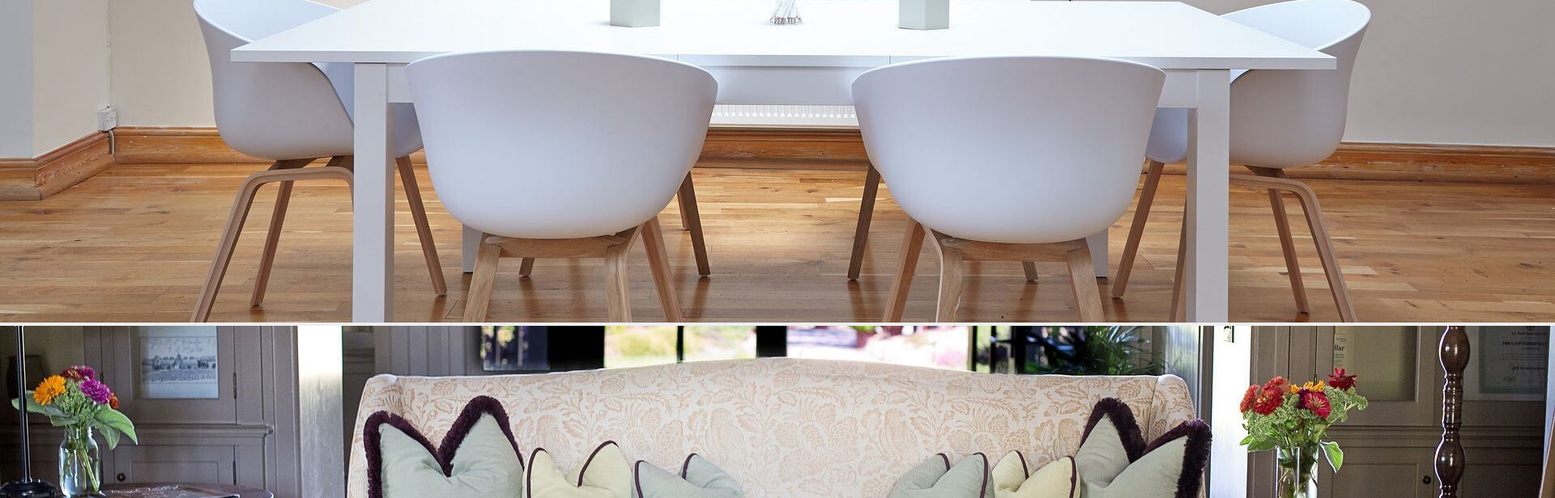
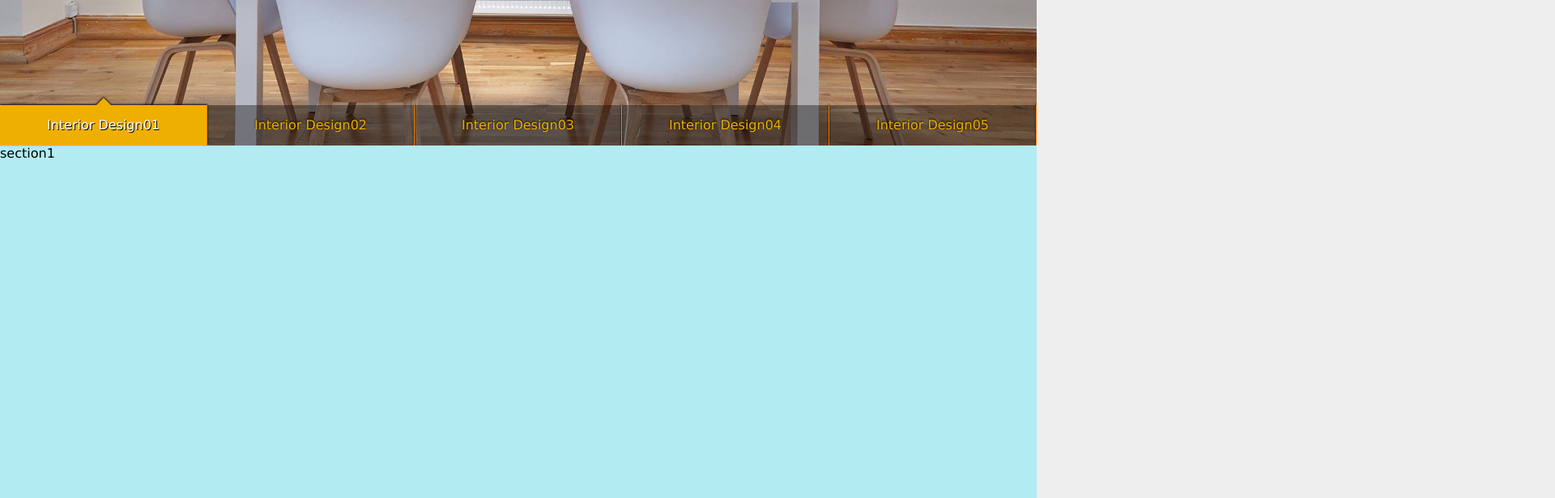
Before and after one commit to zoego99/InteriorDesign, a plain HTML site: page index.html in a window 1280 px wide. Shown: the part 300-916 px from the top of the page at 81% size, 1920 px wide, since content can reach past the window. Drawn offline with Linux system fonts and the light colour scheme.

Commit message:
'S2:slider高度取得及section設定vh高度'

```diff
--- a/css/index.css
+++ b/css/index.css
@@ -41,3 +41,48 @@ nav div:after{
 nav div:hover:after{
   transform: scaleX(1);
 }
+/* #slider =========================================== */
+#slider{
+  position: relative;
+  /* height: 347px;  暫訂 */
+}
+#slider img{
+  /* display: block; */
+  width: 100%; height: auto;
+  position: absolute; top: 0; left: 0;
+  opacity: 0;
+}
+#slider img:nth-of-type(1){
+  opacity: 1;
+}
+
+.sliderTab{
+  position: absolute; bottom: 0; left: 0; z-index: 1;
+  background: rgba(0, 0, 0, 0.377);
+  height: 50px; width: 100%;
+}
+.sliderTab a{
+  display: inline-block; width: 20%;
+  border-right: 1px solid #f57c00; box-sizing: border-box;
+  color: #EFAF00; text-align: center; line-height: 50px;
+
+  position: relative;
+  filter: drop-shadow(0 -1px 1px #000);
+}
+.sliderTab:last-child{
+  border-right: none;
+}
+.sliderTab .on{
+  background:#EFAF00; color:#fff; text-shadow: 1px 1px #000;
+}
+.sliderTab .on:before{
+  content: "";
+  border-bottom: 10px solid #EFAF00;
+  border-left:10px solid transparent; border-right:10px solid transparent;
+  position: absolute; top: -9px; left: 50%; transform: translateX(-50%);
+}
+
+/* #slider =========================================== */
+section{
+  min-height: 100vh;
+}
--- a/index.html
+++ b/index.html
@@ -18,13 +18,7 @@
     </nav>
   </header>
   <div id="slider">
-    <div class="sliderTab">
-      <a class="on" href="javascript:;">Interior Design01</a>
-      <a href="javascript:;">Interior Design02</a>
-      <a href="javascript:;">Interior Design03</a>
-      <a href="javascript:;">Interior Design04</a>
-      <a href="javascript:;">Interior Design05</a>
-    </div>
+    <div class="sliderTab"><a class="on" href="javascript:;">Interior Design01</a><a href="javascript:;">Interior Design02</a><a href="javascript:;">Interior Design03</a><a href="javascript:;">Interior Design04</a><a href="javascript:;">Interior Design05</a></div>
     <img class="on" src="images/slider01.jpg" alt="slider01"/>
     <img src="images/slider02.jpg" alt="slider02"/>
     <img src="images/slider03.jpg" alt="slider03"/>
@@ -38,7 +32,26 @@
 
   <script src="./js/jquery-3.2.1.js"></script>
   <script>
+  //S1:section 背景色彩
+    var $secBg =  ['#b2ebf2','#fce4ec','#ffecb3','#fff'];
+    $('section').each(function(i){
+      $(this).css('backgroundColor',$secBg[i]);
+    })
 
+  //S2:取得#slider 高度
+    $(window).on('load',function(){
+      sliderFn();
+    });
+
+    // resize
+    $(window).resize(function(){
+      sliderFn();
+    });
+
+    function sliderFn(){
+      var $sliderH = $('#slider>img').outerHeight();
+      $('#slider').css('height',$sliderH);
+    }
   </script>
 </body>
 </html>
```
